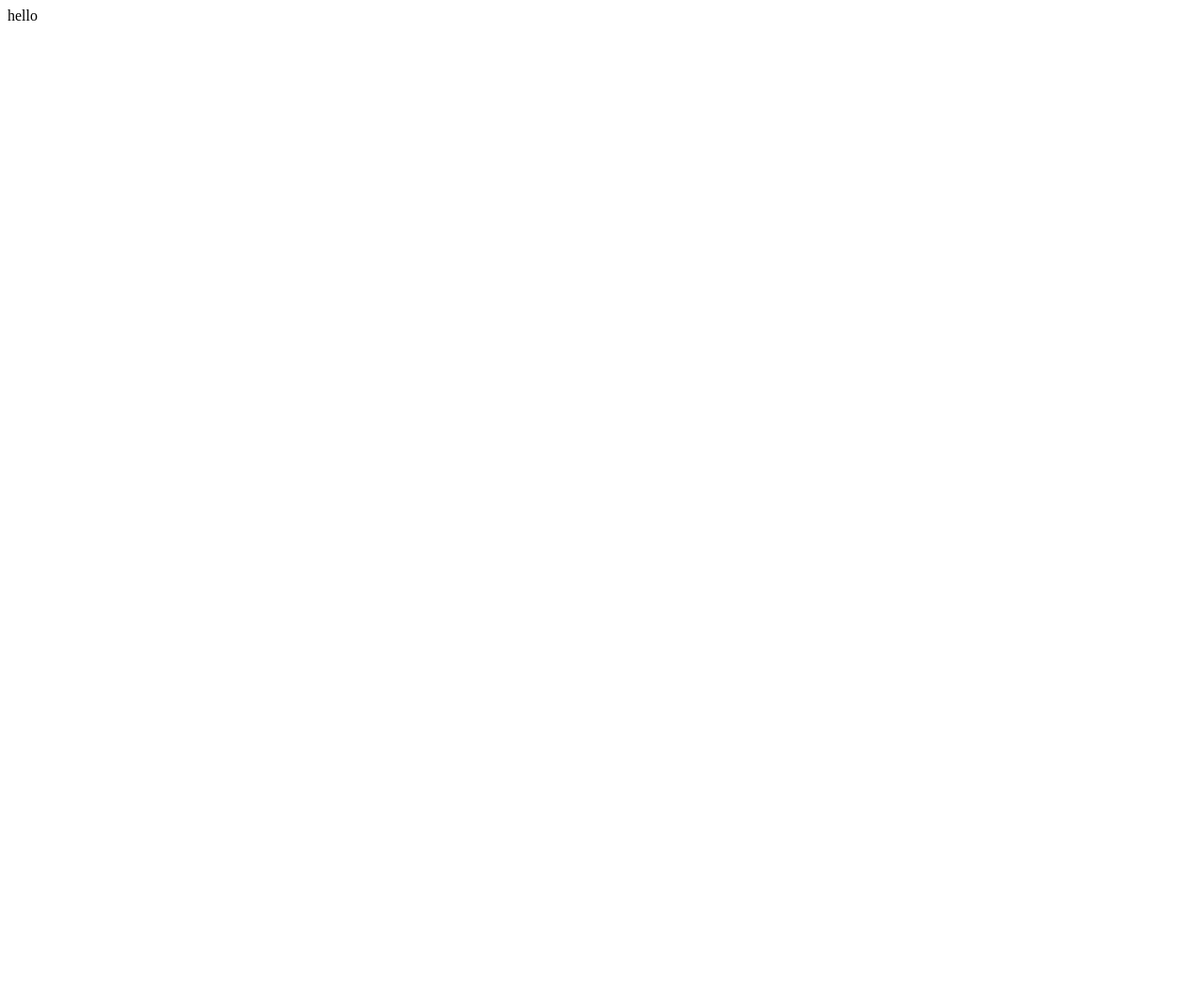
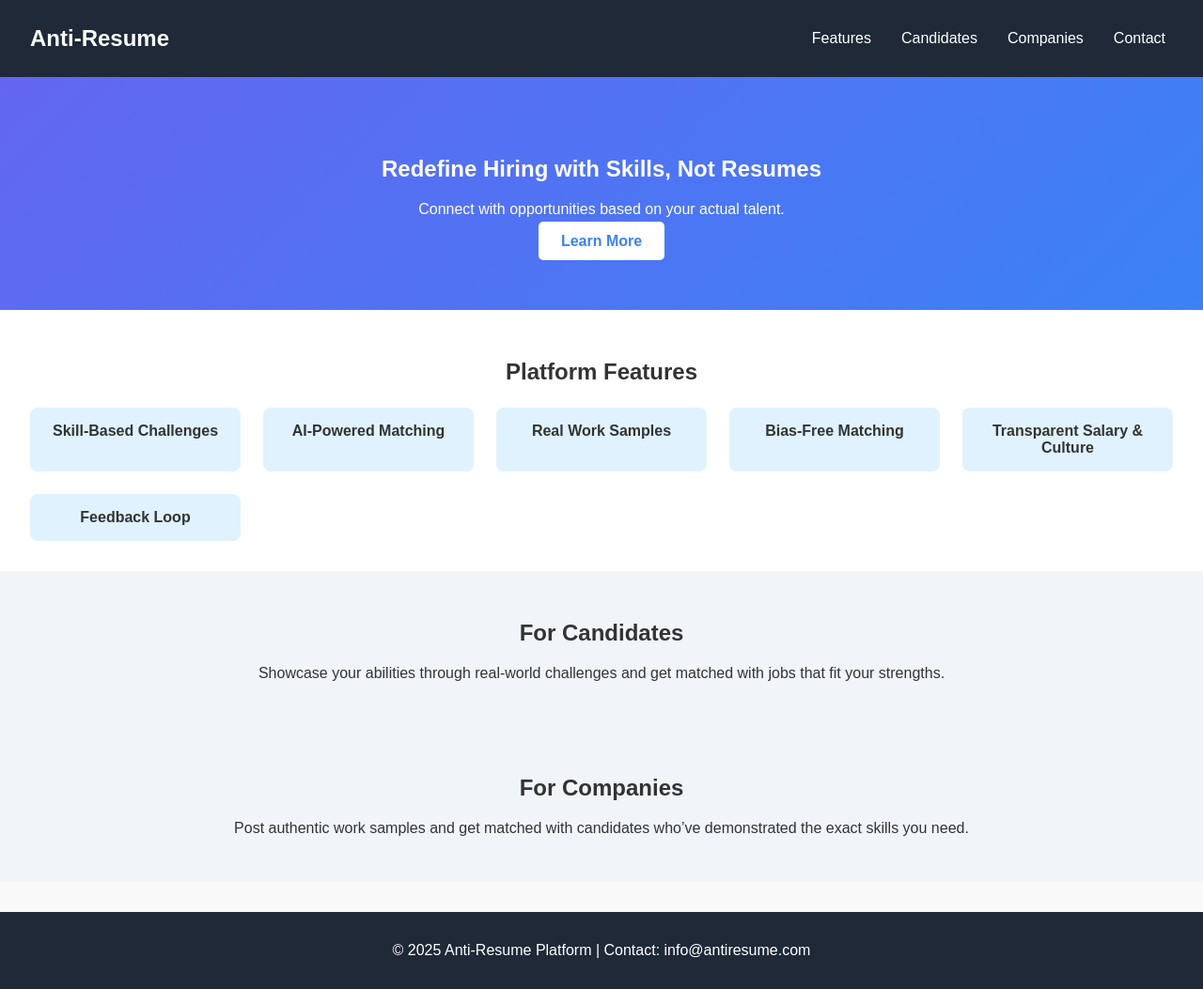
Before and after one commit to jareena-star/project-1, a plain HTML site: page index.html in a window 1280 px wide. Shown: the whole page at 94% size. Before the commit the page ends 800 px from the top, so only its background shows below. Drawn offline with Linux system fonts and the light colour scheme.

Commit message:
add all file

```diff
--- a/index.html
+++ b/index.html
@@ -1 +1,56 @@
-<p>hello</p>
+<!DOCTYPE html>
+<html lang="en">
+<head>
+    <meta charset="UTF-8">
+    <meta name="viewport" content="width=device-width, initial-scale=1.0">
+    <title>Anti-Resume Job Platform</title>
+    <link rel="stylesheet" href="style.css">
+</head>
+<body>
+    <header>
+        <nav class="navbar">
+            <div class="logo">Anti-Resume</div>
+            <ul class="nav-links">
+                <li><a href="#features">Features</a></li>
+                <li><a href="#candidates">Candidates</a></li>
+                <li><a href="#companies">Companies</a></li>
+                <li><a href="#contact">Contact</a></li>
+            </ul>
+        </nav>
+    </header>
+
+    <section class="hero">
+        <h1>Redefine Hiring with Skills, Not Resumes</h1>
+        <p>Connect with opportunities based on your actual talent.</p>
+        <a href="#features" class="cta-button">Learn More</a>
+    </section>
+
+    <section id="features" class="features">
+        <h2>Platform Features</h2>
+        <div class="features-grid">
+            <div class="feature-item">Skill-Based Challenges</div>
+            <div class="feature-item">AI-Powered Matching</div>
+            <div class="feature-item">Real Work Samples</div>
+            <div class="feature-item">Bias-Free Matching</div>
+            <div class="feature-item">Transparent Salary & Culture</div>
+            <div class="feature-item">Feedback Loop</div>
+        </div>
+    </section>
+
+    <section id="candidates" class="info-section">
+        <h2>For Candidates</h2>
+        <p>Showcase your abilities through real-world challenges and get matched with jobs that fit your strengths.</p>
+    </section>
+
+    <section id="companies" class="info-section">
+        <h2>For Companies</h2>
+        <p>Post authentic work samples and get matched with candidates who’ve demonstrated the exact skills you need.</p>
+    </section>
+
+    <footer id="contact">
+        <p>&copy; 2025 Anti-Resume Platform | Contact: info@antiresume.com</p>
+    </footer>
+
+    <script src="script.js"></script>
+</body>
+</html>
--- /dev/null
+++ b/script.js
@@ -0,0 +1,61 @@
+// script.js
+
+document.addEventListener("DOMContentLoaded", () => {
+    // Smooth scroll on CTA button
+    const ctaButton = document.querySelector(".cta-button");
+    if (ctaButton) {
+        ctaButton.addEventListener("click", () => {
+            document.getElementById("features").scrollIntoView({ behavior: "smooth" });
+        });
+    }
+
+    // Mobile nav toggle for smaller screens
+    const nav = document.querySelector(".navbar");
+    const navLinks = document.querySelector(".nav-links");
+    const mobileToggle = document.createElement("div");
+    mobileToggle.classList.add("mobile-toggle");
+    mobileToggle.innerHTML = "&#9776;"; // Hamburger menu icon
+
+    if (window.innerWidth <= 768) {
+        nav.appendChild(mobileToggle);
+        navLinks.style.display = "none";
+
+        mobileToggle.addEventListener("click", () => {
+            navLinks.style.display = navLinks.style.display === "none" ? "flex" : "none";
+            navLinks.style.flexDirection = "column";
+        });
+    }
+
+    // Adjust layout dynamically on window resize
+    window.addEventListener("resize", () => {
+        if (window.innerWidth > 768) {
+            navLinks.style.display = "flex";
+            navLinks.style.flexDirection = "row";
+        } else {
+            navLinks.style.display = "none";
+        }
+    });
+
+    // Highlight active navigation link on scroll
+    const sections = document.querySelectorAll("section");
+    const navItems = document.querySelectorAll(".nav-links a");
+
+    window.addEventListener("scroll", () => {
+        let currentSection = "";
+
+        sections.forEach(section => {
+            const sectionTop = section.offsetTop;
+            const sectionHeight = section.clientHeight;
+            if (pageYOffset >= sectionTop - sectionHeight / 3) {
+                currentSection = section.getAttribute("id");
+            }
+        });
+
+        navItems.forEach(link => {
+            link.classList.remove("active");
+            if (link.getAttribute("href") === `#${currentSection}`) {
+                link.classList.add("active");
+            }
+        });
+    });
+});
--- /dev/null
+++ b/style.css
@@ -0,0 +1,120 @@
+/* style.css */
+
+body {
+    margin: 0;
+    font-family: Arial, sans-serif;
+    background-color: #f9f9f9;
+    color: #333;
+}
+
+.navbar {
+    display: flex;
+    justify-content: space-between;
+    align-items: center;
+    background-color: #1f2937;
+    padding: 1rem 2rem;
+    color: white;
+    position: relative;
+}
+
+.logo {
+    font-size: 1.5rem;
+    font-weight: bold;
+}
+
+.nav-links {
+    list-style: none;
+    display: flex;
+    gap: 1rem;
+}
+
+.nav-links a {
+    color: white;
+    text-decoration: none;
+    padding: 0.5rem;
+}
+
+.nav-links a.active {
+    border-bottom: 2px solid #60a5fa;
+}
+
+.mobile-toggle {
+    display: none;
+    font-size: 1.8rem;
+    cursor: pointer;
+}
+
+.hero {
+    text-align: center;
+    padding: 4rem 2rem;
+    background: linear-gradient(135deg, #6366f1, #3b82f6);
+    color: white;
+}
+
+.cta-button {
+    background-color: white;
+    color: #3b82f6;
+    padding: 0.75rem 1.5rem;
+    border: none;
+    border-radius: 5px;
+    text-decoration: none;
+    font-weight: bold;
+    transition: background 0.3s;
+}
+
+.cta-button:hover {
+    background-color: #e5e7eb;
+}
+
+.features {
+    padding: 2rem;
+    background-color: #fff;
+    text-align: center;
+}
+
+.features-grid {
+    display: grid;
+    grid-template-columns: repeat(auto-fit, minmax(200px, 1fr));
+    gap: 1.5rem;
+    margin-top: 1.5rem;
+}
+
+.feature-item {
+    background-color: #e0f2fe;
+    padding: 1rem;
+    border-radius: 8px;
+    font-weight: bold;
+}
+
+.info-section {
+    padding: 2rem;
+    background-color: #f1f5f9;
+    text-align: center;
+}
+
+footer {
+    background-color: #1f2937;
+    color: white;
+    text-align: center;
+    padding: 1rem;
+    margin-top: 2rem;
+}
+
+@media (max-width: 768px) {
+    .nav-links {
+        display: none;
+        flex-direction: column;
+        width: 100%;
+        background-color: #1f2937;
+        padding: 1rem 0;
+    }
+
+    .mobile-toggle {
+        display: block;
+    }
+
+    .nav-links li {
+        text-align: center;
+        padding: 0.5rem 0;
+    }
+}
```
